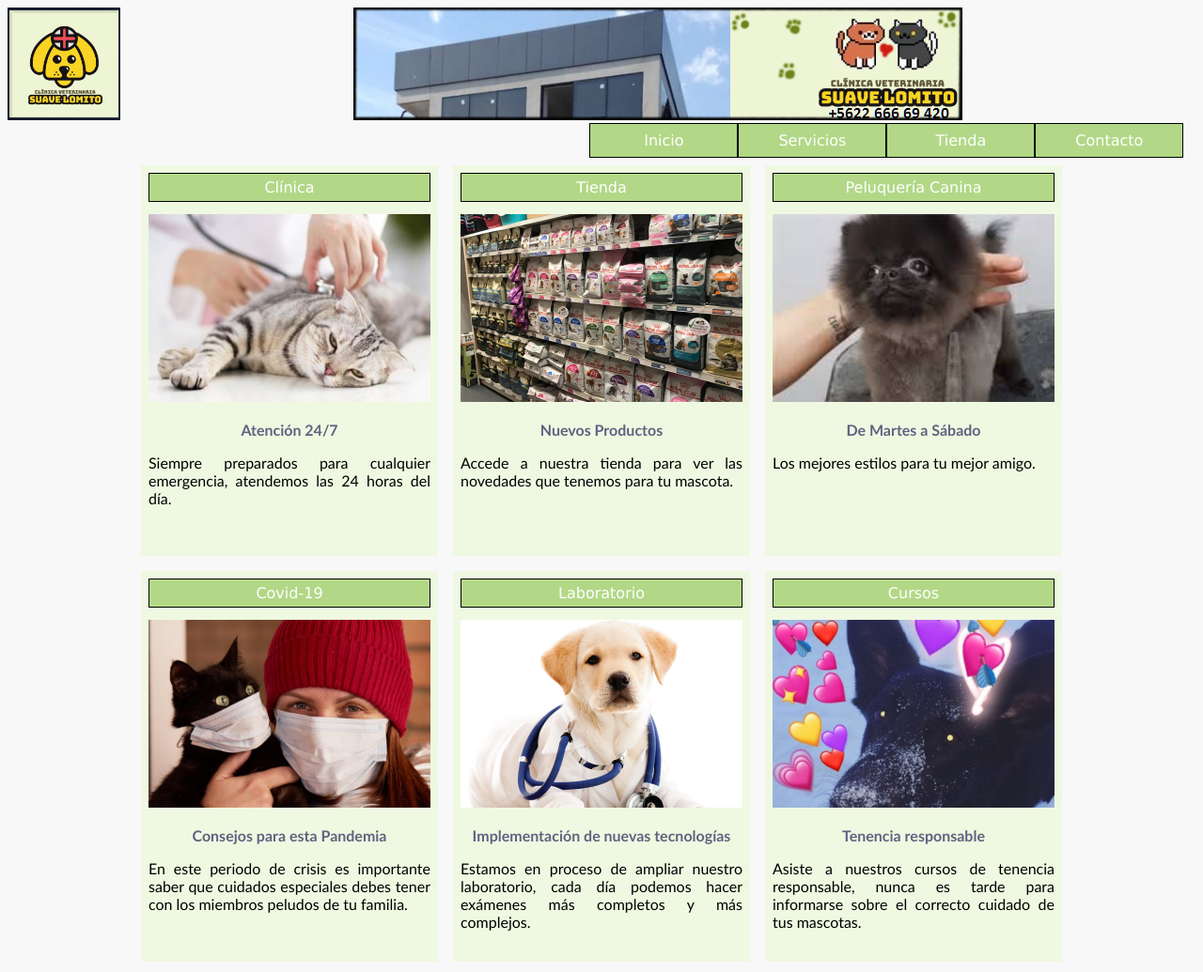
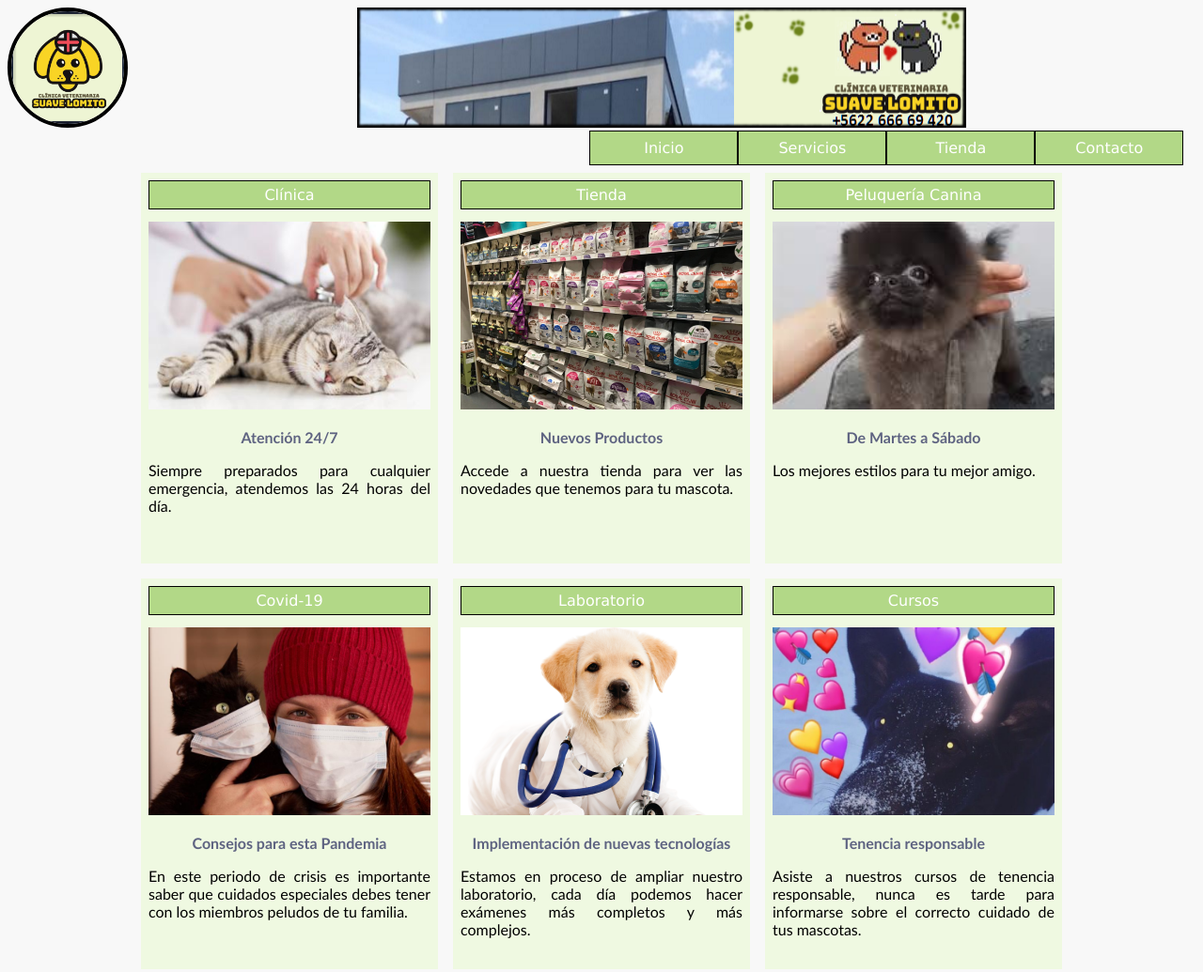
Before and after one commit to ThousandBlades/Evaluacionmodulo1, a plain HTML site: page index.html in a window 1280 px wide. Shown: the top 1035 px of the page at 94% size. Drawn offline with Linux system fonts and the light colour scheme.

Commit message:
Update Index.css

```diff
--- a/css/Index.css
+++ b/css/Index.css
@@ -42,7 +42,10 @@ header {
     display: block;
 }
 
-
+#logo {
+    border-radius: 50%;
+    border:solid black 4px;
+}
 #bannerbig {
     width: 0px;
 
@@ -65,6 +68,10 @@ header {
 
 }
 
+.button:hover {
+    opacity: 70%
+}
+
 .ele {
     display: block;
 }
@@ -80,6 +87,8 @@ header {
     flex-flow: column wrap;
     align-items: center;
     justify-content: space-evenly;
+
+
 }
 .card {
     display: block;
```
